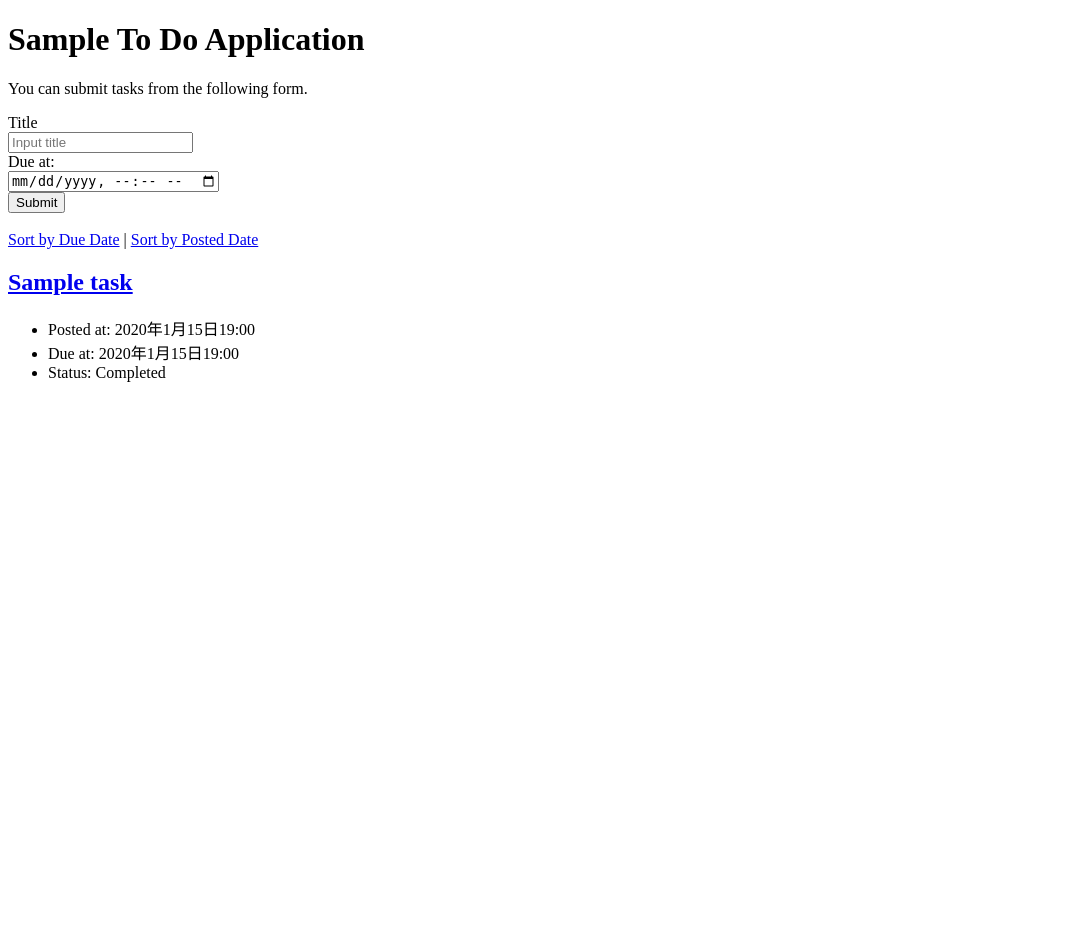
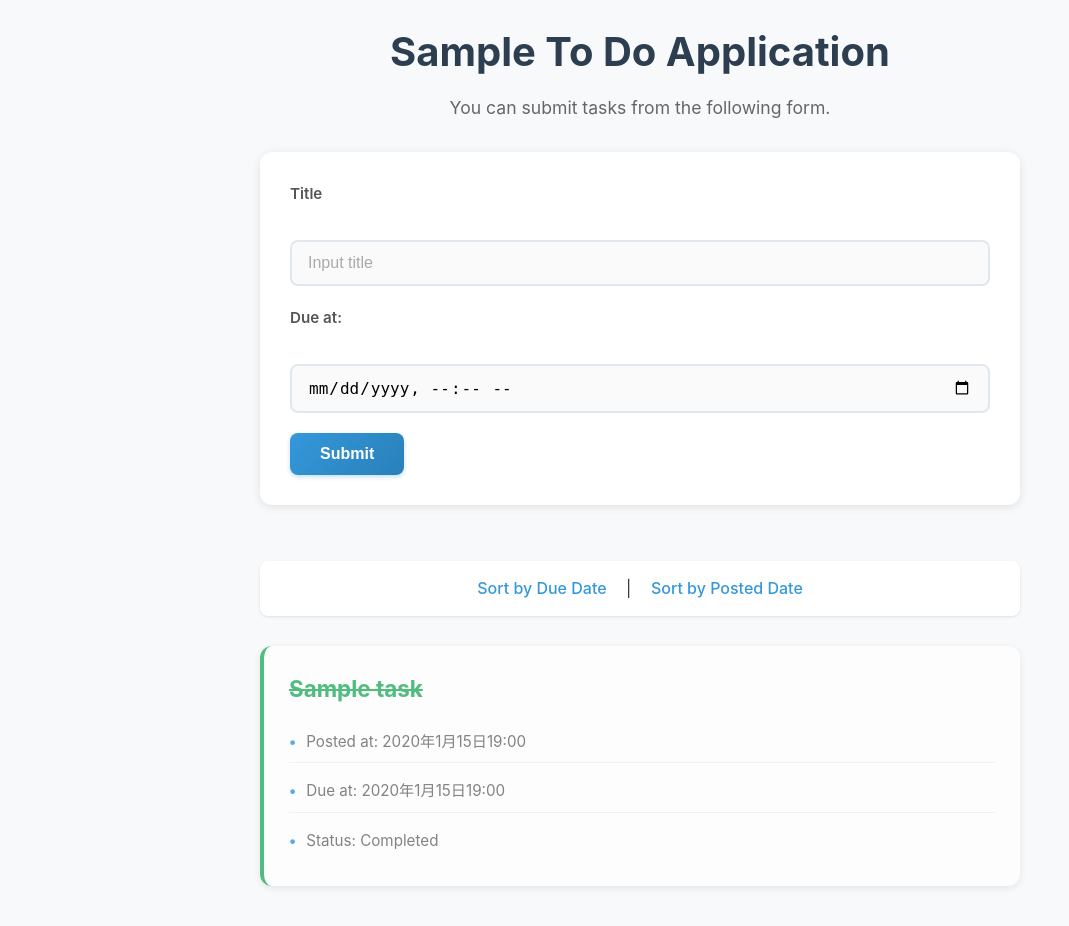
Before and after one commit to riku546/django-test-exercise, a Django app: page / in a window 1280 px wide. Shown: the whole page, without its empty margins (0-1069 px from the left). Before the commit the page ends 382 px from the top, so only its background shows below. Run offline with Django 5.2, Linux system fonts and the light colour scheme; tables that the repository leaves empty hold one stand-in row (values such as "Sample post").

Commit message:
index.htmlにcssを追加

```diff
--- /dev/null
+++ b/todo/static/css/style.css
@@ -0,0 +1,248 @@
+/* Reset and Base Styles */
+* {
+  margin: 0;
+  padding: 0;
+  box-sizing: border-box;
+}
+
+body {
+  font-family: -apple-system, BlinkMacSystemFont, 'Segoe UI', Roboto, Oxygen, Ubuntu, Cantarell, sans-serif;
+  line-height: 1.6;
+  color: #333;
+  background-color: #f8f9fa;
+  padding: 20px;
+  max-width: 800px;
+  margin: 0 auto;
+}
+
+/* Header Styles */
+h1 {
+  color: #2c3e50;
+  text-align: center;
+  margin-bottom: 10px;
+  font-size: 2.5em;
+  font-weight: 700;
+}
+
+body > p {
+  text-align: center;
+  color: #666;
+  margin-bottom: 30px;
+  font-size: 1.1em;
+}
+
+/* Form Styles */
+form {
+  background: white;
+  padding: 30px;
+  border-radius: 12px;
+  box-shadow: 0 2px 10px rgba(0, 0, 0, 0.1);
+  margin-bottom: 30px;
+}
+
+form > div {
+  margin-bottom: 20px;
+}
+
+form > div:last-child {
+  margin-bottom: 0;
+}
+
+label {
+  display: block;
+  margin-bottom: 8px;
+  font-weight: 600;
+  color: #555;
+  font-size: 0.95em;
+}
+
+input[type="text"],
+input[type="datetime-local"] {
+  width: 100%;
+  padding: 12px 16px;
+  border: 2px solid #e1e8ed;
+  border-radius: 8px;
+  font-size: 16px;
+  transition: border-color 0.3s ease, box-shadow 0.3s ease;
+  background-color: #fafafa;
+}
+
+input[type="text"]:focus,
+input[type="datetime-local"]:focus {
+  outline: none;
+  border-color: #3498db;
+  box-shadow: 0 0 0 3px rgba(52, 152, 219, 0.1);
+  background-color: white;
+}
+
+input[type="text"]::placeholder {
+  color: #aaa;
+}
+
+button[type="submit"] {
+  background: linear-gradient(135deg, #3498db, #2980b9);
+  color: white;
+  padding: 12px 30px;
+  border: none;
+  border-radius: 8px;
+  font-size: 16px;
+  font-weight: 600;
+  cursor: pointer;
+  transition: all 0.3s ease;
+  box-shadow: 0 2px 4px rgba(52, 152, 219, 0.3);
+}
+
+button[type="submit"]:hover {
+  background: linear-gradient(135deg, #2980b9, #21618c);
+  transform: translateY(-2px);
+  box-shadow: 0 4px 8px rgba(52, 152, 219, 0.4);
+}
+
+button[type="submit"]:active {
+  transform: translateY(0);
+}
+
+/* Sorting Links */
+form + br + div {
+  text-align: center;
+  margin-bottom: 30px;
+  padding: 15px;
+  background: white;
+  border-radius: 8px;
+  box-shadow: 0 1px 3px rgba(0, 0, 0, 0.1);
+}
+
+form + br + div a {
+  color: #3498db;
+  text-decoration: none;
+  font-weight: 500;
+  padding: 8px 15px;
+  border-radius: 6px;
+  transition: all 0.3s ease;
+}
+
+form + br + div a:hover {
+  background-color: #3498db;
+  color: white;
+}
+
+/* Task Item Styles */
+.text {
+  background: white;
+  margin-bottom: 20px;
+  padding: 25px;
+  border-radius: 12px;
+  box-shadow: 0 2px 8px rgba(0, 0, 0, 0.1);
+  border-left: 4px solid #3498db;
+  transition: transform 0.2s ease, box-shadow 0.2s ease;
+}
+
+.text:hover {
+  transform: translateY(-2px);
+  box-shadow: 0 4px 15px rgba(0, 0, 0, 0.15);
+}
+
+.text h2 {
+  margin-bottom: 15px;
+  font-size: 1.4em;
+  color: #2c3e50;
+}
+
+.text h2 a {
+  color: #2c3e50;
+  text-decoration: none;
+  transition: color 0.3s ease;
+}
+
+.text h2 a:hover {
+  color: #3498db;
+}
+
+.text ul {
+  list-style: none;
+  margin-left: 0;
+}
+
+.text li {
+  margin-bottom: 8px;
+  padding: 8px 0;
+  border-bottom: 1px solid #f0f0f0;
+  color: #666;
+  font-size: 0.95em;
+}
+
+.text li:last-child {
+  border-bottom: none;
+  margin-bottom: 0;
+}
+
+.text li:before {
+  content: "•";
+  color: #3498db;
+  font-weight: bold;
+  margin-right: 10px;
+}
+
+/* Status-specific styling */
+.text li:contains("Completed") {
+  color: #27ae60;
+  font-weight: 600;
+}
+
+.text li:contains("Not Completed") {
+  color: #e74c3c;
+  font-weight: 600;
+}
+
+/* Responsive Design */
+@media (max-width: 600px) {
+  body {
+    padding: 15px;
+  }
+
+  h1 {
+    font-size: 2em;
+  }
+
+  form {
+    padding: 20px;
+  }
+
+  .text {
+    padding: 20px;
+  }
+
+  form + br + div {
+    padding: 12px;
+  }
+
+  form + br + div a {
+    display: inline-block;
+    margin: 5px;
+  }
+}
+
+/* Additional Enhancement: Completed Task Styling */
+.text.completed {
+  opacity: 0.8;
+  border-left-color: #27ae60;
+}
+
+.text.completed h2 a {
+  color: #27ae60;
+  text-decoration: line-through;
+}
+
+/* Loading Animation for Submit Button */
+button[type="submit"]:disabled {
+  background: #bdc3c7;
+  cursor: not-allowed;
+  transform: none;
+}
+
+/* Focus Styles for Accessibility */
+a:focus,
+button:focus {
+  outline: 2px solid #3498db;
+  outline-offset: 2px;
+}
--- a/todo/templates/todo/index.html
+++ b/todo/templates/todo/index.html
@@ -6,6 +6,7 @@
     <title>To Do Application</title>
     <meta charset="UTF-8">
     <meta name="author" content="INIAD">
+    <link rel="stylesheet" type="text/css" href="{% static 'css/style.css' %}">
   </head>
 
   <body>
@@ -33,7 +34,7 @@
     </div>
 
     {% for task in tasks %}
-    <div class="text">
+    <div class="text{% if task.completed %} completed{% endif %}">
       <h2><a href="{% url 'detail' task.id %}">{{ task.title }}</a></h2>
       <ul>
         <li>Posted at: {{ task.posted_at }}</li>
```
